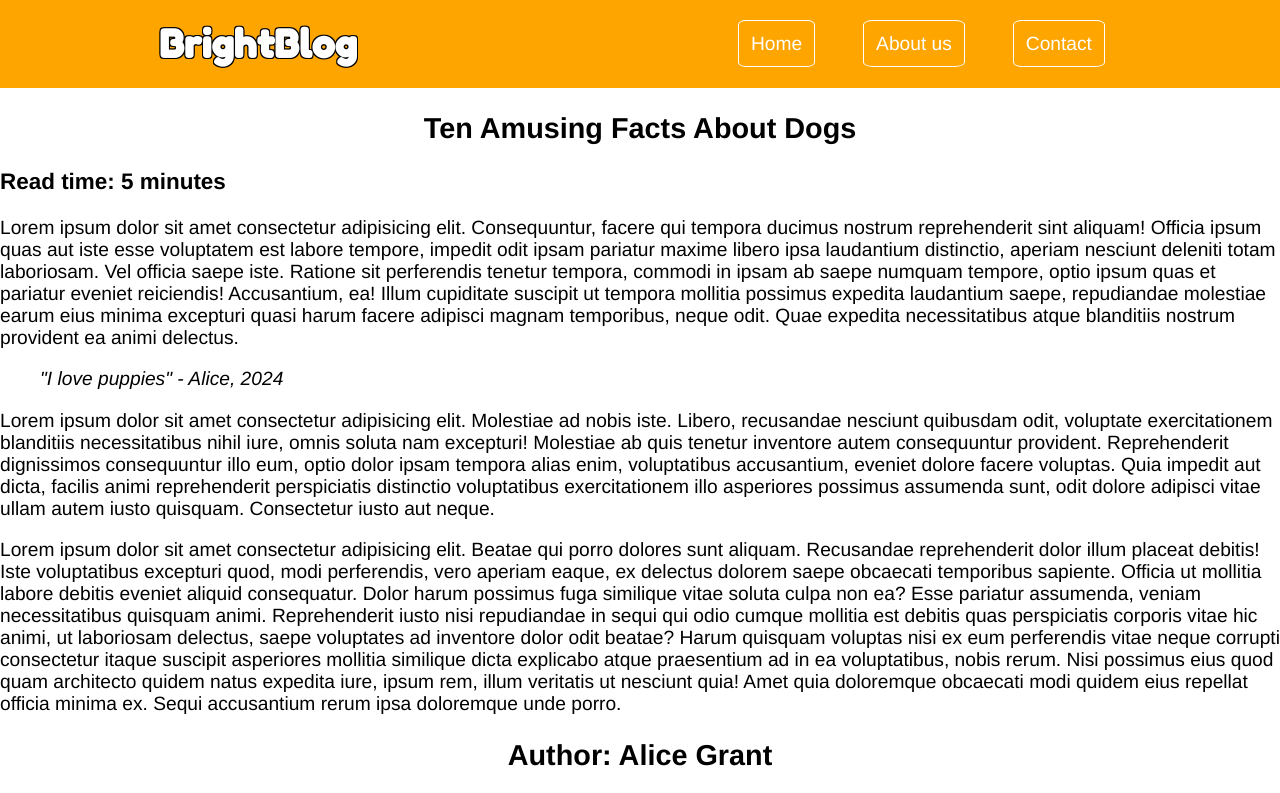
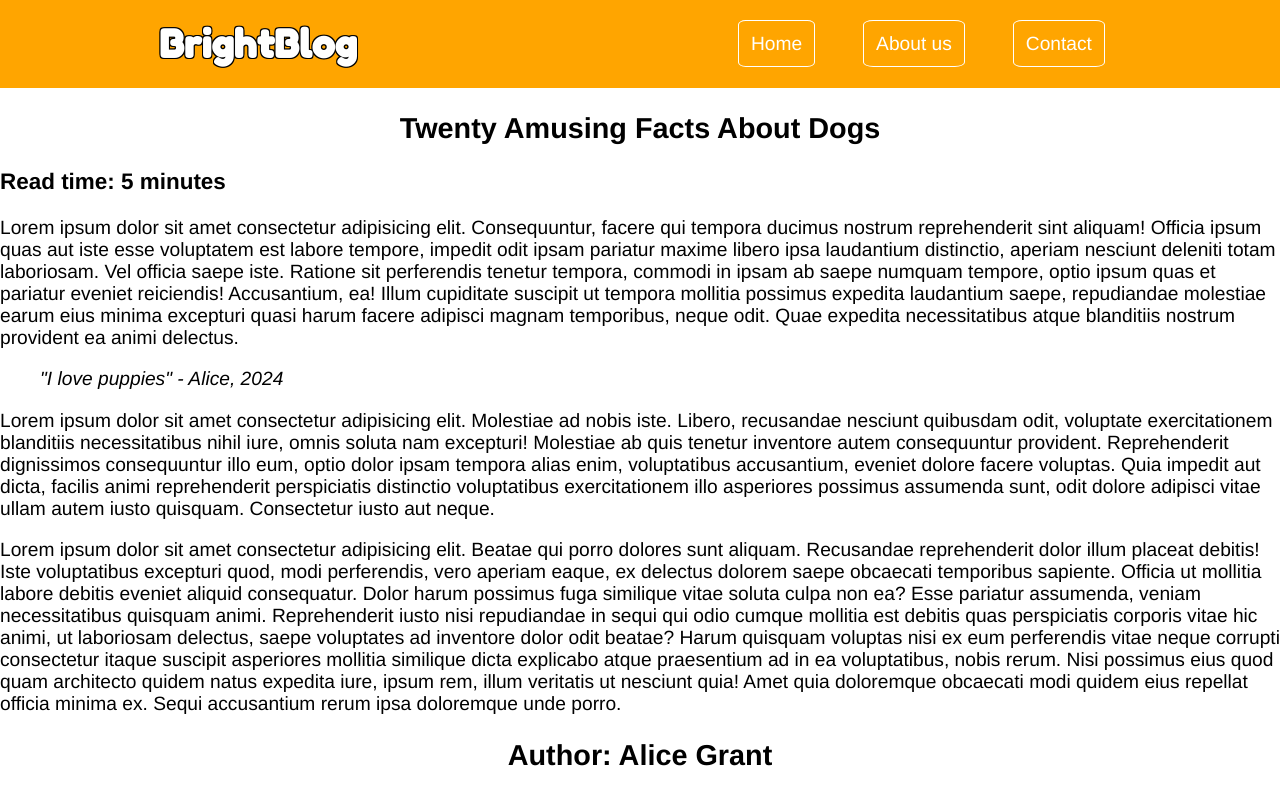
Before and after one commit to alicegrxnt/alicegrxnt.github.io, a plain HTML site: page index.html in a window 1280 px wide. Shown: the top 793 px of the page. Drawn offline with Linux system fonts and the light colour scheme; no server answers; grey boxes are pictures that could not be loaded.

Commit message:
Update index.html

```diff
--- a/index.html
+++ b/index.html
@@ -28,7 +28,7 @@ rel="stylesheet">
                 <header>
                       <!-- Article's header goes here
                     -->
-                    <h2>Ten Amusing Facts About Dogs</h2>
+                    <h2>Twenty Amusing Facts About Dogs</h2>
                     <h3>Read time: 5 minutes</h3>
                 </header>
                 <main>
```
